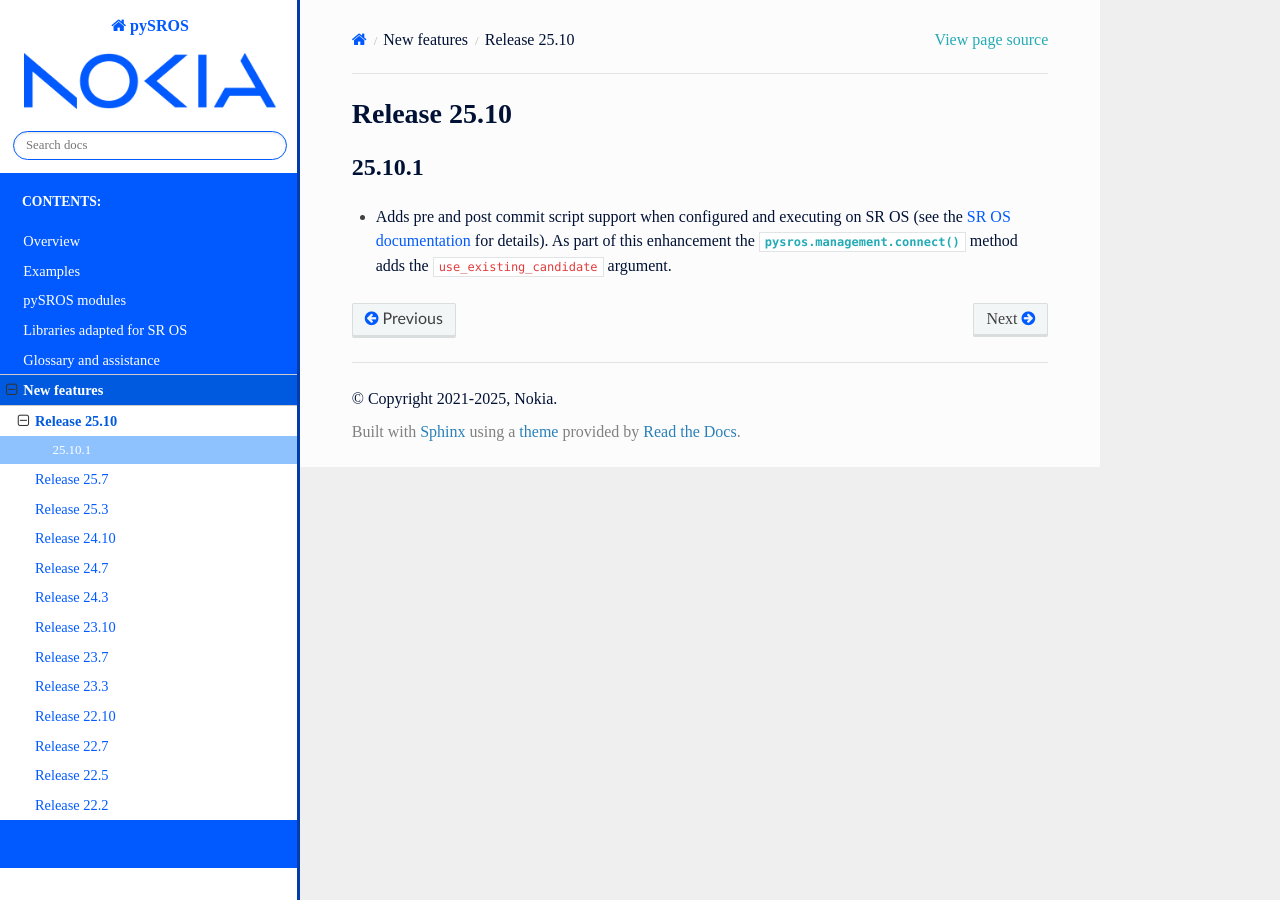
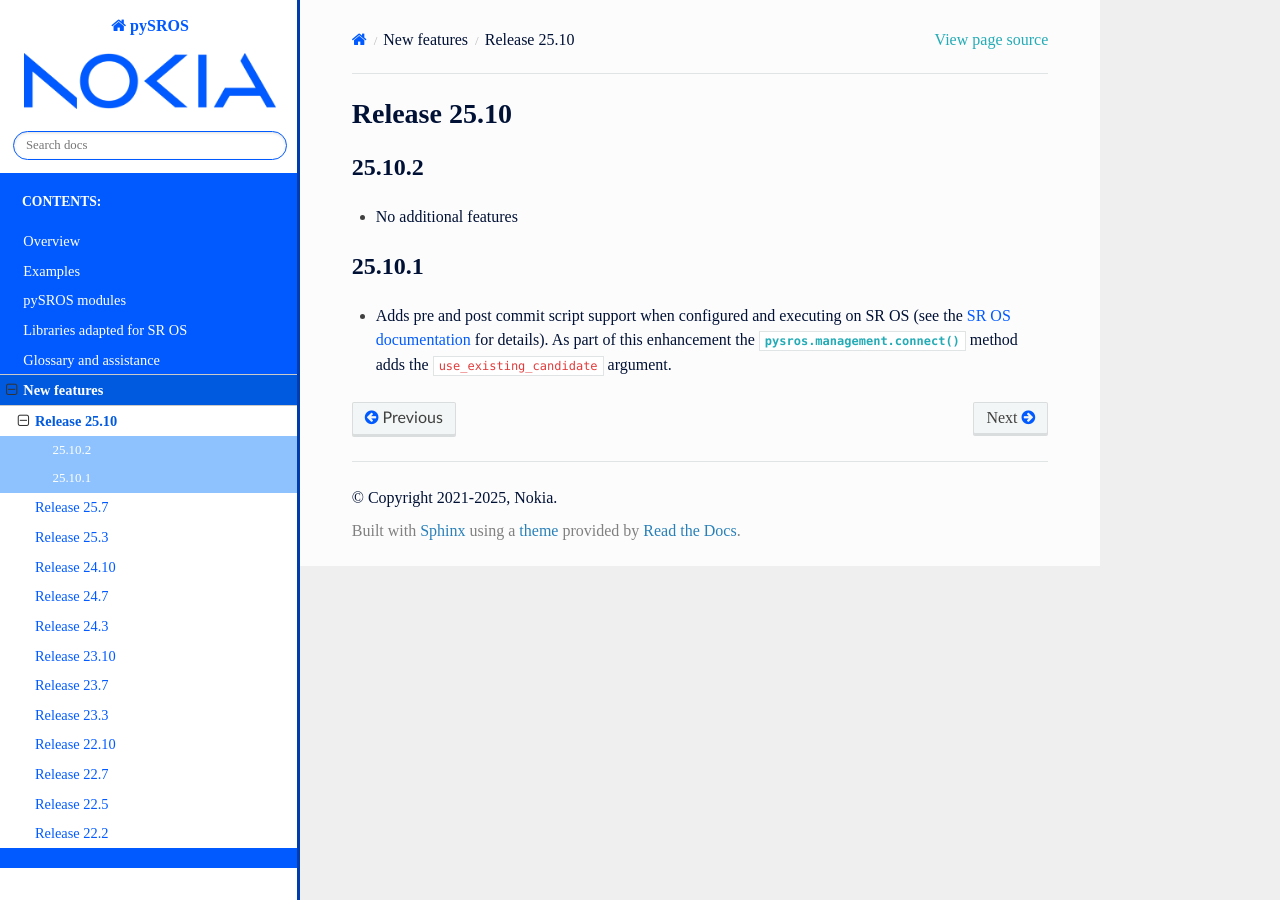
Before and after one commit to nokia/pysros, a Sphinx documentation site: the page built from docs/source/features/25.10.rst, in a window 1280 px wide. Built offline with Sphinx 7.4.7 and the Read the Docs theme 3.1.0, drawn with Linux system fonts in a browser that asks for light colours; some web fonts are replaced.

Commit message:
25.10.2 released

```diff
--- a/docs/source/features/25.10.rst
+++ b/docs/source/features/25.10.rst
@@ -1,5 +1,14 @@
 Release 25.10
 *************
+
+25.10.2
+#######
+
+* No additional features
+
+.. Reviewed by PLM 20251124
+.. Reviewed by TechComms 20251125
+
 
 25.10.1
 #######
--- a/docs/source/index.rst
+++ b/docs/source/index.rst
@@ -18,10 +18,10 @@
    :header-rows: 0
 
    * - pySROS release: |pySROSProjectVersion|
-   * - Document Number: 3HE 21196 AAAE TQZZA
+   * - Document Number: 3HE 21196 AAAF TQZZA
 
-.. Reviewed by PLM 20251003
-.. Reviewed by TechComms 20251007
+.. Reviewed by PLM 20251124
+.. Reviewed by TechComms 20251125
 
 .. toctree::
    :maxdepth: 2
--- a/pysros/__init__.py
+++ b/pysros/__init__.py
@@ -4,4 +4,4 @@
 
 __doc__ = """Library for management of model-driven nodes."""
 
-__version__ = "25.10.1"
+__version__ = "25.10.2"
```
